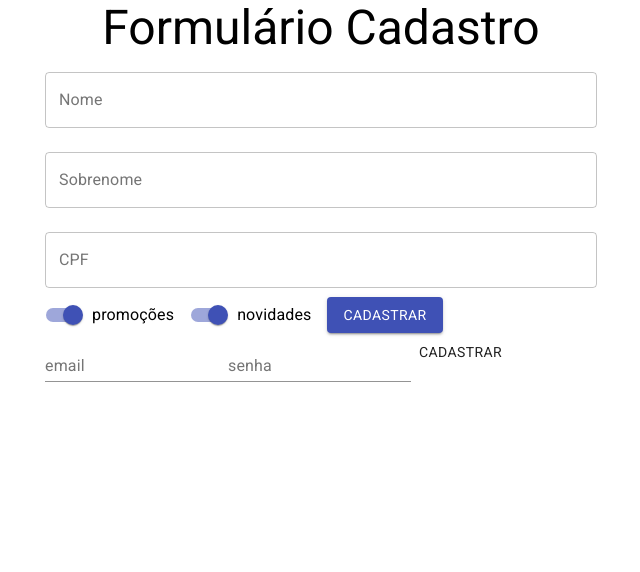
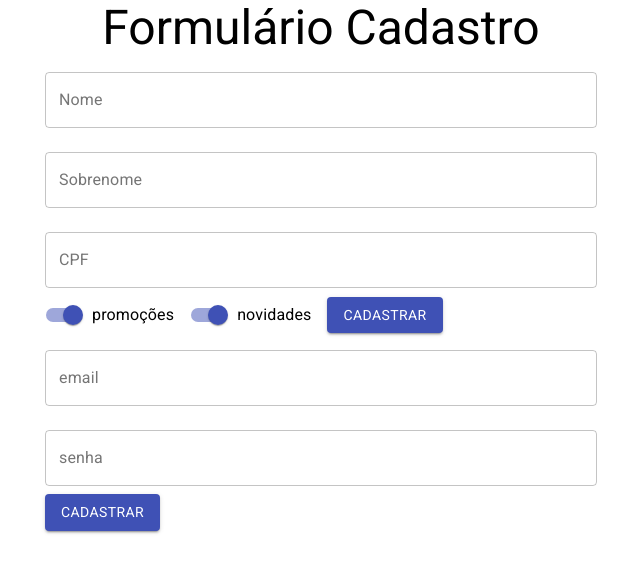
Before and after one commit to BernardoMoschen/Studies, a React (Create React App) app in the folder ReactJS/FormaçaoReactJs/projeto2/: page / in a window 1280 px wide. Shown: the top 572 px of the page, without its empty margins (319-959 px from the left). Built offline with nearby package versions, Linux system fonts and the light colour scheme.

Commit message:
style: adds style to components

```diff
--- a/ReactJS/FormaçaoReactJs/projeto2/src/components/DadosUsuario.jsx
+++ b/ReactJS/FormaçaoReactJs/projeto2/src/components/DadosUsuario.jsx
@@ -4,9 +4,30 @@ import React from 'react';
 function DadosUsuario() {
   return (
     <form>
-      <TextField id="email" label="email" type="email" />
-      <TextField id="senha" label="senha" type="password" />
-      <Button type="submit">Cadastrar</Button>
+      <TextField
+        id="email"
+        label="email"
+        variant="outlined"
+        margin="normal"
+        fullWidth
+        type="email"
+      />
+      <TextField
+        id="senha"
+        label="senha"
+        variant="outlined"
+        margin="normal"
+        type="password"
+        fullWidth
+      />
+      <Button
+        variant="contained"
+        color="primary"
+        type="submit"
+      >
+        Cadastrar
+
+      </Button>
     </form>
   );
 }
```
